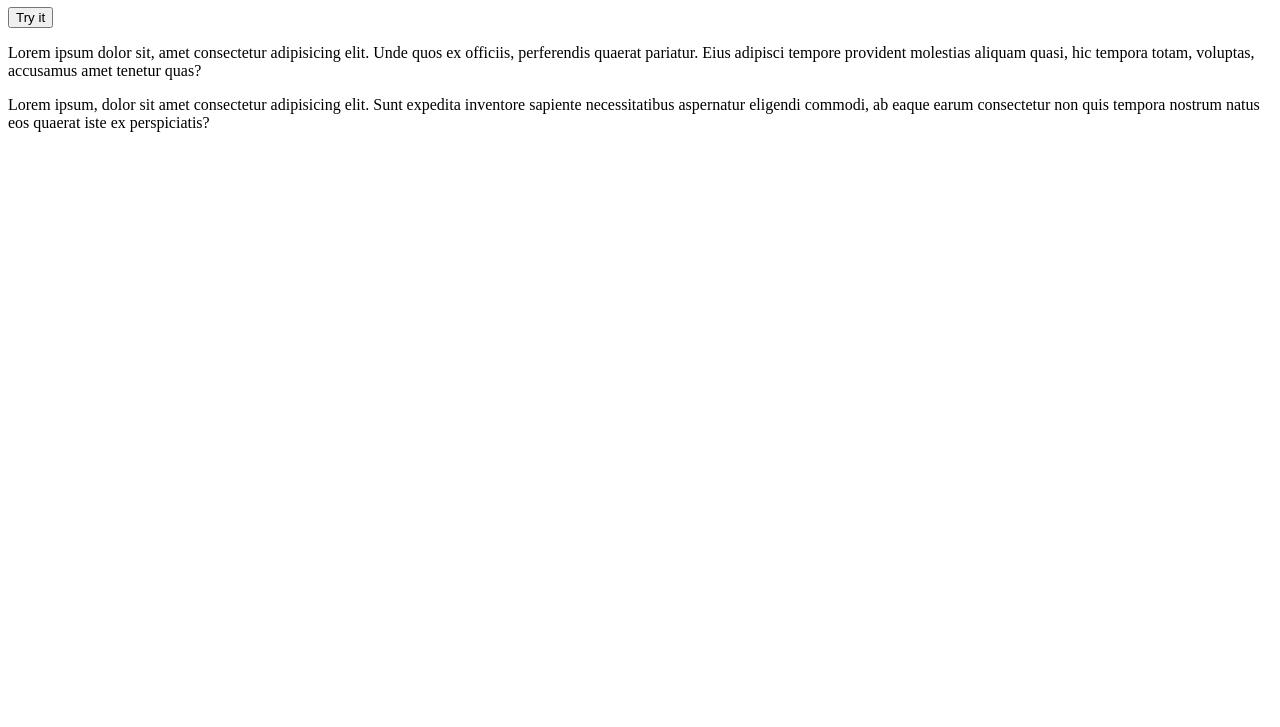
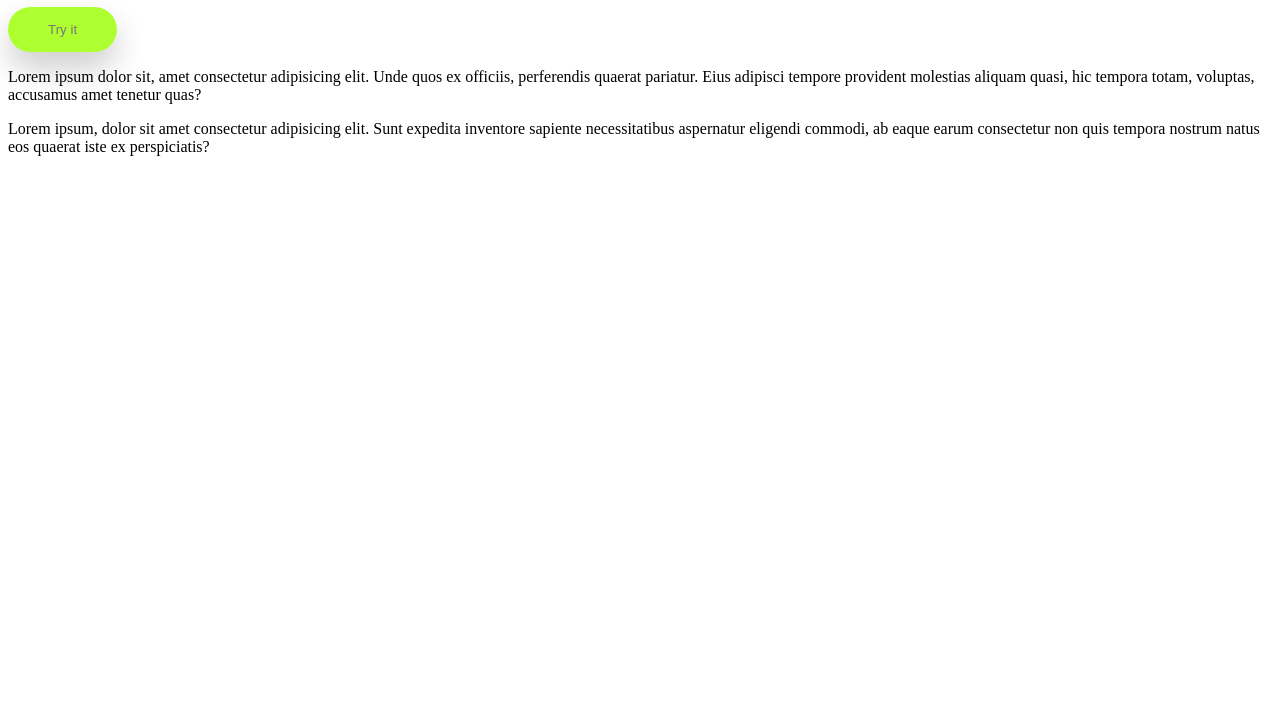
Before and after one commit to sabbath1976/js-demo, a plain HTML site: page index.html in a window 1280 px wide. Shown: the part 73-800 px from the top of the page. Drawn offline with Linux system fonts and the light colour scheme.

Commit message:
Start of formatting button

```diff
--- /dev/null
+++ b/css/style.css
@@ -0,0 +1,10 @@
+.btn {
+    border: none;
+    border-radius: 100px;
+    padding: 15px 40px;
+    background-color: greenyellow;
+    cursor: pointer;
+    font-family: sans-serif;
+    color: #777;
+    box-shadow: 0 1rem 2rem rgba(0, 0, 0, .2);
+}
--- a/index.html
+++ b/index.html
@@ -5,6 +5,7 @@
     <meta charset="UTF-8">
     <meta name="viewport" content="width=device-width, initial-scale=1.0">
     <title>Learning JavaScript</title>
+    <link rel="stylesheet" href="css/style.css">
 </head>
 
 <body onload="loadFunc()">
```
